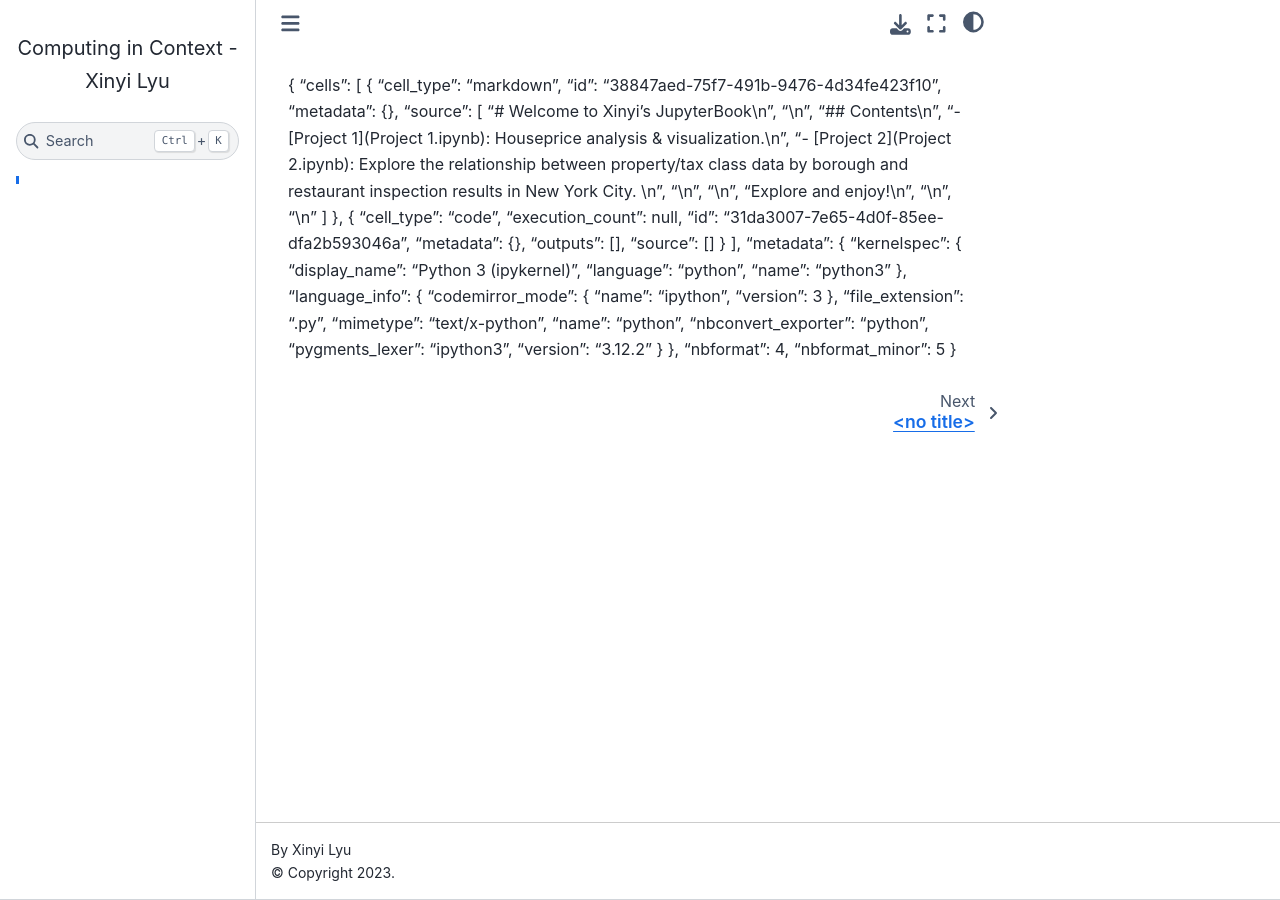
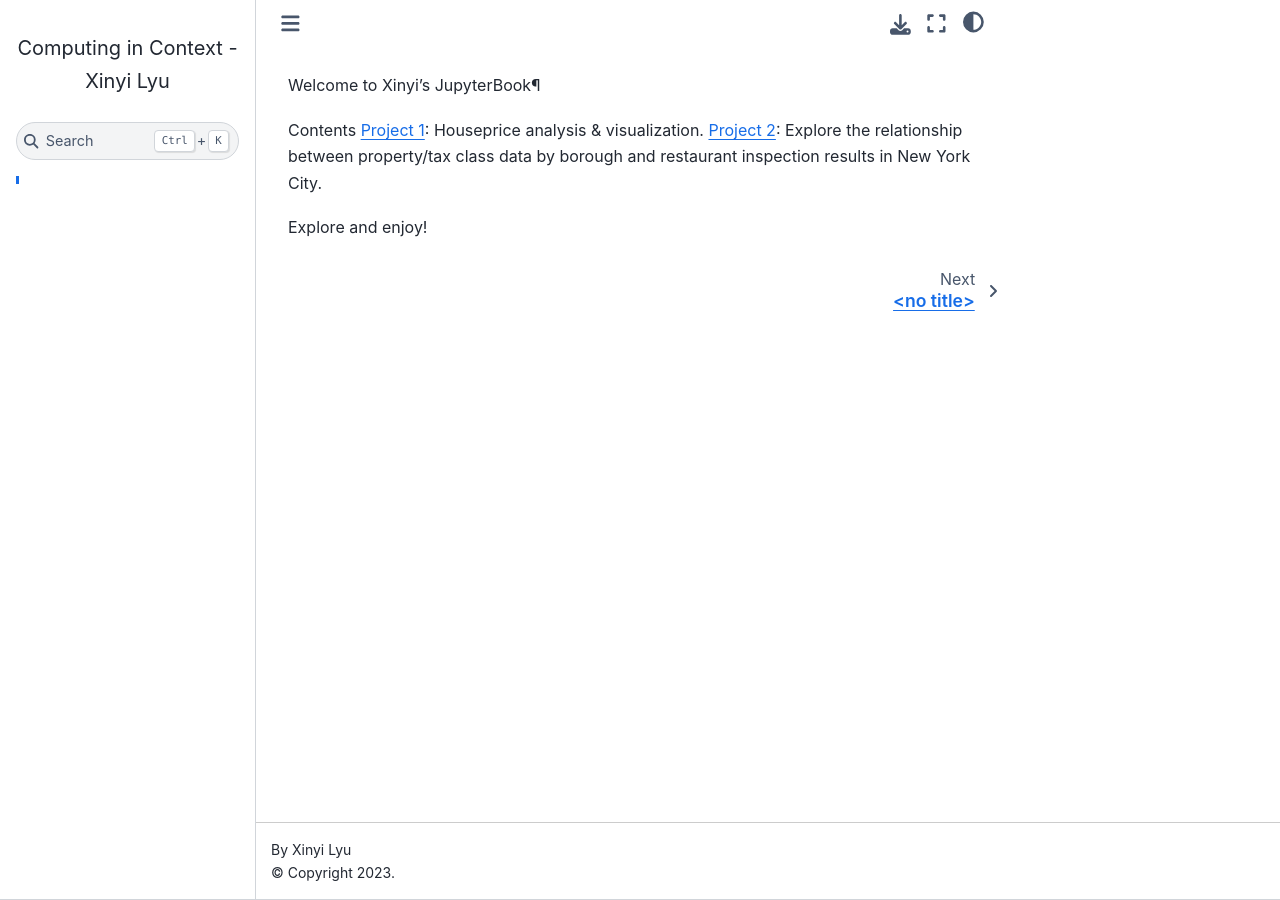
Before and after one commit to Veraaaaaaaaaaaaaaaaaaaaa/computing-in-context, a Jupyter Book: the page built from index.md, in a window 1280 px wide. Built offline with Jupyter Book 1.0.4 settings and Sphinx 7.4.7 and the Sphinx Book theme 1.1.4, drawn with Linux system fonts in a browser that asks for light colours; comment, search, counter and statistics services are not loaded.

Commit message:
Update index.md

```diff
--- a/index.md
+++ b/index.md
@@ -1,53 +1,7 @@
-{
- "cells": [
-  {
-   "cell_type": "markdown",
-   "id": "38847aed-75f7-491b-9476-4d34fe423f10",
-   "metadata": {},
-   "source": [
-    "# Welcome to Xinyi's JupyterBook\n",
-    "\n",
-    "## Contents\n",
-    "- [Project 1](Project 1.ipynb): Houseprice analysis &
-visualization.\n",
-    "- [Project 2](Project 2.ipynb): Explore the relationship between
-property/tax class data by borough and restaurant inspection results in
-New York City. \n",
-    "\n",
-    "\n",
-    "Explore and enjoy!\n",
-    "\n",
-    "\n"
-   ]
-  },
-  {
-   "cell_type": "code",
-   "execution_count": null,
-   "id": "31da3007-7e65-4d0f-85ee-dfa2b593046a",
-   "metadata": {},
-   "outputs": [],
-   "source": []
-  }
- ],
- "metadata": {
-  "kernelspec": {
-   "display_name": "Python 3 (ipykernel)",
-   "language": "python",
-   "name": "python3"
-  },
-  "language_info": {
-   "codemirror_mode": {
-    "name": "ipython",
-    "version": 3
-   },
-   "file_extension": ".py",
-   "mimetype": "text/x-python",
-   "name": "python",
-   "nbconvert_exporter": "python",
-   "pygments_lexer": "ipython3",
-   "version": "3.12.2"
-  }
- },
- "nbformat": 4,
- "nbformat_minor": 5
-}
+Welcome to Xinyi's JupyterBook¶
+
+Contents
+[Project 1](Project_1.ipynb): Houseprice analysis & visualization.
+[Project 2](Project_2.ipynb): Explore the relationship between property/tax class data by borough and restaurant inspection results in New York City.
+
+Explore and enjoy!
```
